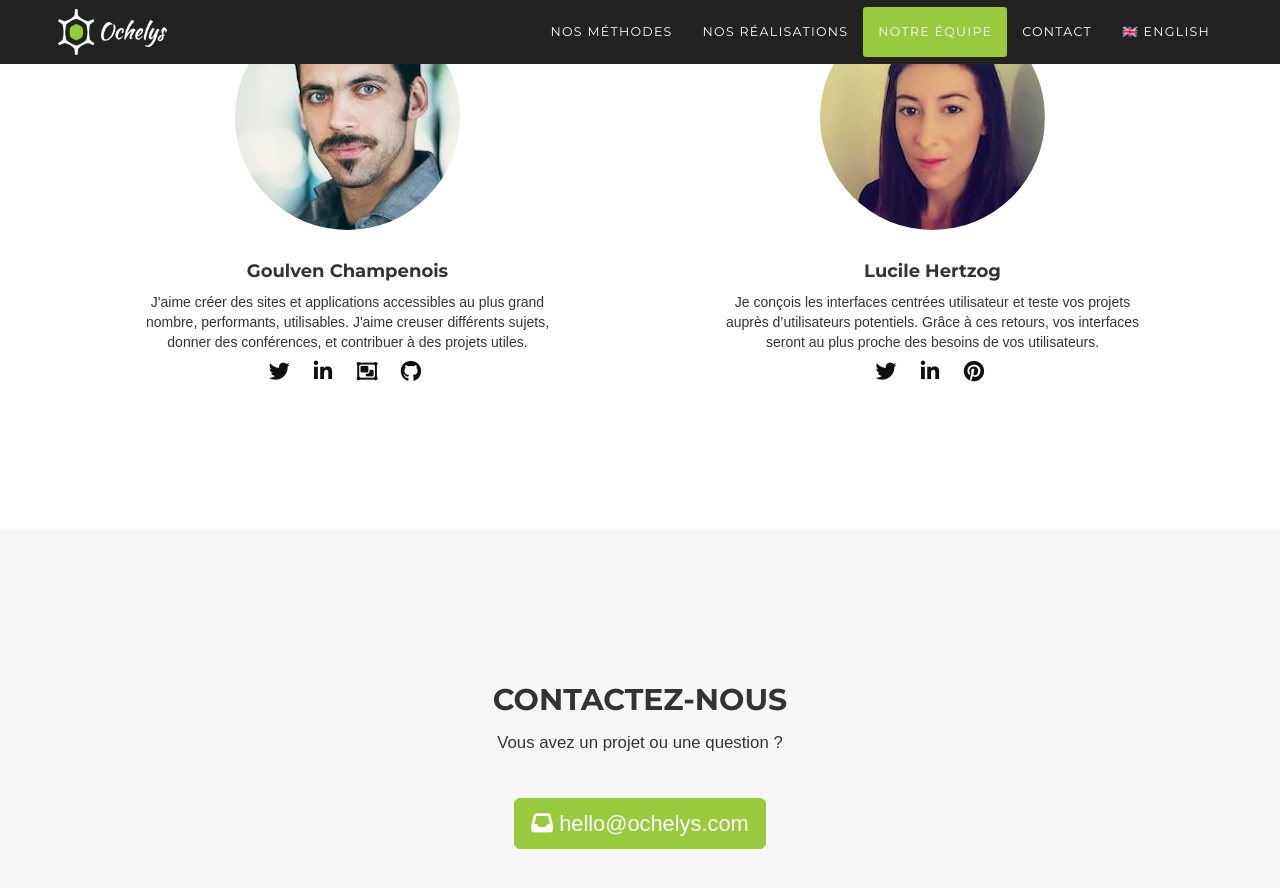
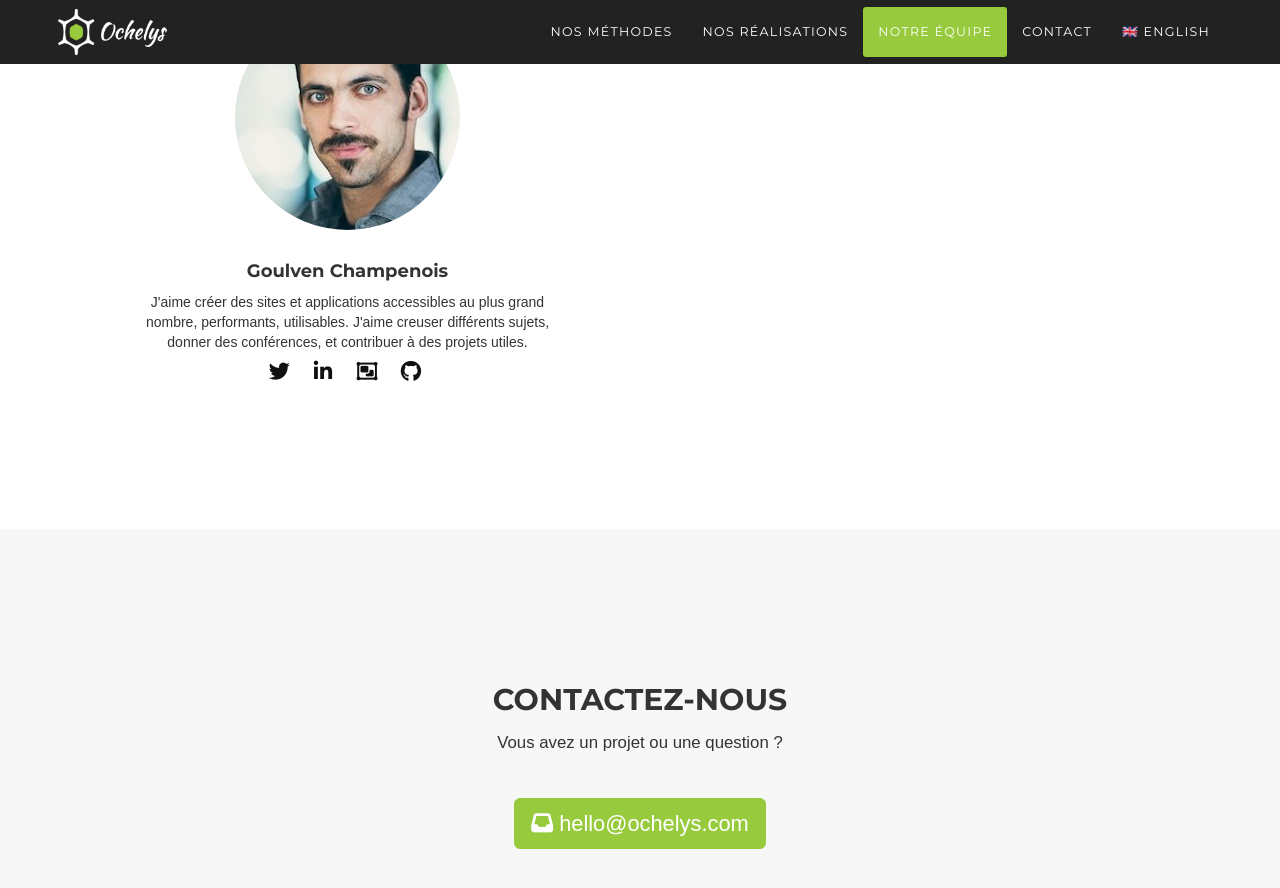
Before and after one commit to Ochelys/ochelys.github.io, a Jekyll site: the page built from index.md, in a window 1280 px wide and 900 px high, scrolled down 3979 px. Shown: the top 888 px of the window. Built offline with Jekyll 4.4.1, drawn with Linux system fonts in a browser that asks for light colours; nearby versions of some CDN libraries; some web fonts are replaced.

Commit message:
Remove Lucile from the team :'(

```diff
--- a/_layouts/home.html
+++ b/_layouts/home.html
@@ -137,16 +137,6 @@ layout: default
           <li><a href="https://github.com/goulvench" title="Goulven sur Github"><i class="fa fa-github"></i><span class="sr-only">Goulven sur Github</span></a></li>
         </ul>
       </div>
-      <div class="col-sm-6 team-member">
-        <img src="{{ site.url }}/images/lucile.jpg" alt="Lucile Hertzog" class="img-responsive img-circle">
-        <h3 class="h4">Lucile Hertzog</h3>
-        <p class="bio">Je conçois les interfaces centrées utilisateur et teste vos projets auprès d’utilisateurs potentiels. Grâce à ces retours, vos interfaces seront au plus proche des besoins de vos utilisateurs.</p>
-        <ul class="list-inline social-buttons">
-          <li><a href="https://twitter.com/lucilehertzog" title="Lucile sur Twitter"><i class="fa fa-twitter"></i><span class="sr-only">Lucile sur Twitter</span></a></li>
-          <li><a href="https://www.linkedin.com/in/lucile-hertzog-76915899/" title="Lucile sur LinkedIn"><i class="fa fa-linkedin"></i><span class="sr-only">Lucile sur LinkedIn</span></a></li>
-          <li><a href="https://fr.pinterest.com/lucilehertzog/" title="Lucile sur Pinterest"><i class="fa fa-pinterest"></i><span class="sr-only">Lucile sur Pinterest</span></a></li>
-        </ul>
-      </div>
     </div>
   </div>
 </section>
```
Also changed, not shown: _layouts/home.en.html (+0 -10 lines), images/lucile.jpg (deleted).
